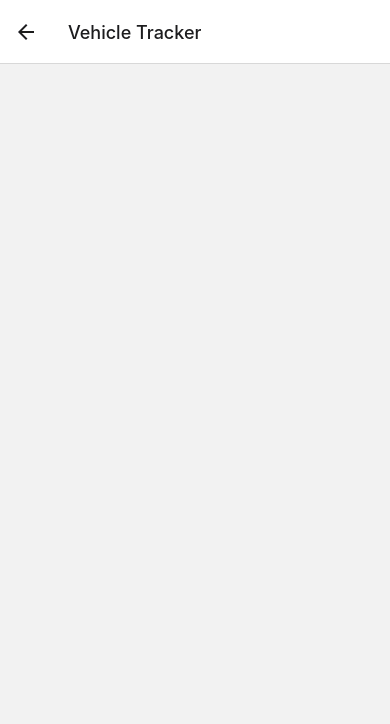
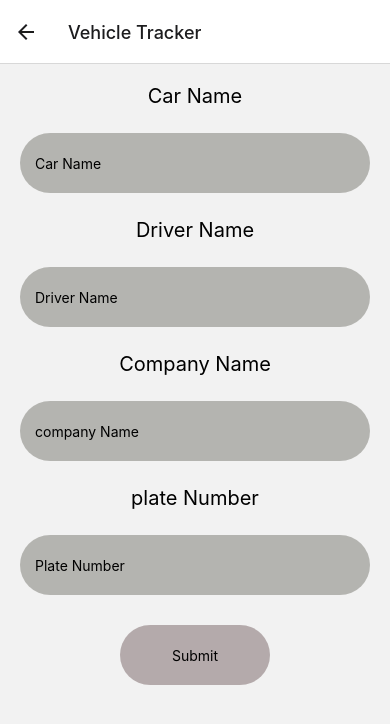
Before and after one commit to abdurehmanali611/Internship_vehicle_Request_INSA, a React Native app: screen /ManagerMain in a window 390 px wide. Shown: the top 724 px of the page. Built offline with nearby package versions, Linux system fonts and the light colour scheme.

Commit message:
remain_car_assigning

```diff
--- a/App.js
+++ b/App.js
@@ -20,7 +20,7 @@ const navigation = createStackNavigator()
 const App = () => {
   return (
     <NavigationContainer>
-      <navigation.Navigator initialRouteName='Assigning_car'>
+      <navigation.Navigator initialRouteName='Intro'>
         <navigation.Screen name="Home" component={Home} options={{title: 'Vehicle Tracker'}}/>
         <navigation.Screen name="Intro" component={Intro} options={{title: 'Vehicle Tracker'}}/>
         <navigation.Screen name="UserLogin" component={UserLogin} options={{title: 'Vehicle Tracker'}}/>
--- a/Front_Pages/Assigning_car.js
+++ /dev/null
@@ -1,12 +0,0 @@
-import { View, Text } from 'react-native'
-import React from 'react'
-
-const Assigning_car = () => {
-  return (
-    <View>
-
-    </View>
-  )
-}
-
-export default Assigning_car
--- a/Manager_Pages/ManagerMain.js
+++ b/Manager_Pages/ManagerMain.js
@@ -1,10 +1,75 @@
-import { View } from 'react-native'
-import React from 'react'
+import { TextInput, TouchableOpacity, View, Text } from 'react-native'
+import React, { useState } from 'react'
+import { database } from '../config/firebase'
+import { addDoc, collection } from 'firebase/firestore'
 
 const ManagerMain = () => {
+
+  const collectionRef = collection(database, 'Car Informations')
+
+  const [carName, setCarName] = useState()
+  const [driverName, setDriverName] = useState()
+  const [company, setCompany] = useState()
+  const [plateNumber, setPlateNumber] = useState()
+
+  const submitted = () => {
+      carName == '' || driverName == '' || company == '' || plateNumber == ''  ?
+      alert('Please fill the above informations'):
+      addDoc(collectionRef, {
+        carName: carName,
+        DriverName: driverName,
+        companyName: company,
+        PlateNumber: plateNumber
+      })
+      .then((res) =>
+      alert('You have successfully added a new car to your collection', res.id))
+      .catch(err => alert(err.message))
+  }
+
   return (
     <View>
-
+      <View style={{marginVertical: 20, flexDirection: 'column', gap: 25}}>
+        <Text style={{textAlign: 'center', fontSize: 20}}>Car Name</Text>
+        <TextInput
+        placeholder='Car Name'
+        textContentType='givenName'
+        value={carName}
+        onChangeText={(newName) => setCarName(newName)}
+        style={{marginHorizontal: 20, backgroundColor: `rgba(120,120,112,0.5)`, height: 60, borderRadius: 30, paddingHorizontal: 15}}
+        />
+        <Text style={{textAlign: 'center', fontSize: 20}}>Driver Name</Text>
+        <TextInput
+        placeholder='Driver Name'
+        textContentType='givenName'
+        value={driverName}
+        onChangeText={(newDriver) => setDriverName(newDriver)}
+        style={{marginHorizontal: 20, backgroundColor: `rgba(120,120,112,0.5)`, height: 60, borderRadius: 30, paddingHorizontal: 15}}
+        />
+        <Text style={{textAlign: 'center', fontSize: 20}}>Company Name</Text>
+        <TextInput
+        placeholder='company Name'
+        textContentType='givenName'
+        value={company}
+        onChangeText={(newcompany) => setCompany(newcompany)}
+        style={{marginHorizontal: 20, backgroundColor: `rgba(120,120,112,0.5)`, height: 60, borderRadius: 30, paddingHorizontal: 15}}
+        />
+        <Text style={{textAlign: 'center', fontSize: 20}}>plate Number</Text>
+        <TextInput
+        placeholder='Plate Number'
+        textContentType='givenName'
+        value={plateNumber}
+        onChangeText={(newplate) => setPlateNumber(newplate)}
+        style={{marginHorizontal: 20, backgroundColor: `rgba(120,120,112,0.5)`, height: 60, borderRadius: 30, paddingHorizontal: 15}}
+        />
+      </View>
+      <View>
+        <TouchableOpacity
+        style={{alignItems: 'center', marginVertical: 10, backgroundColor: `rgba(120,100,102,0.5)`, height: 60, width: 150, borderRadius: 30, justifyContent: 'center', alignSelf: 'center'}}
+        onPress={submitted}
+        >
+          <Text>Submit</Text>
+        </TouchableOpacity>
+      </View>
     </View>
   )
 }
--- a/Transport/TransportMain.js
+++ b/Transport/TransportMain.js
@@ -25,18 +25,17 @@ const TransportMain = ({navigation}) => {
   useEffect(() => {
     receivedRequest()
 
-  }, []) // Empty dependency array to run effect only once
+  }, [])
 
   const accepted = async () => {
-    if (keys.length === 0) return; // Ensure there's at least one request
+    if (keys.length === 0) return;
     const docToUpdate = doc(database, 'Requests', keys[keys.length - 1])
     await updateDoc(docToUpdate, { sign: 'Accepted' })
     alert('Your acceptance was sent successfully')
-    navigation.navigate('Assigning_car')
   }
 
   const rejected = async () => {
-    if (keys.length === 0) return; // Ensure there's at least one request
+    if (keys.length === 0) return;
     const docToUpdate = doc(database, 'Requests', keys[keys.length - 1])
     await updateDoc(docToUpdate, {
       sign: 'Rejected',
@@ -47,7 +46,7 @@ const TransportMain = ({navigation}) => {
 
   return (
     <ScrollView>
-      <View style={{ flexDirection: 'column', gap: 30 }}>
+      <View style={{ flexDirection: 'column-reverse', gap: 30 }}>
         {infos.map((item, index) => (
           <View
             style={{
```
